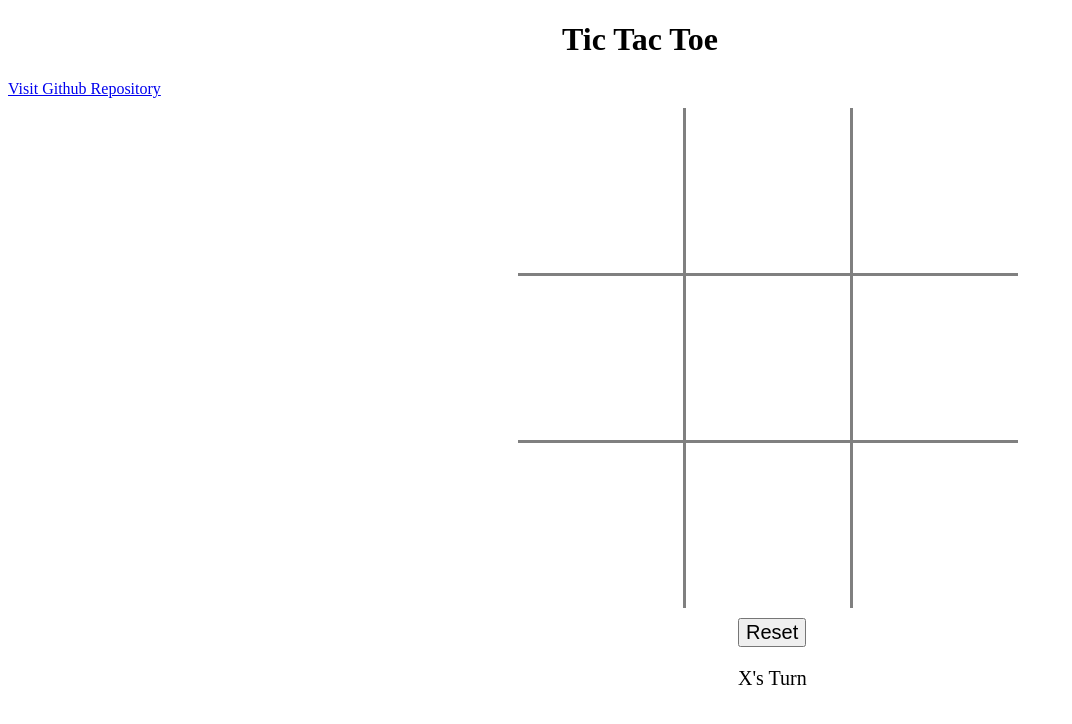
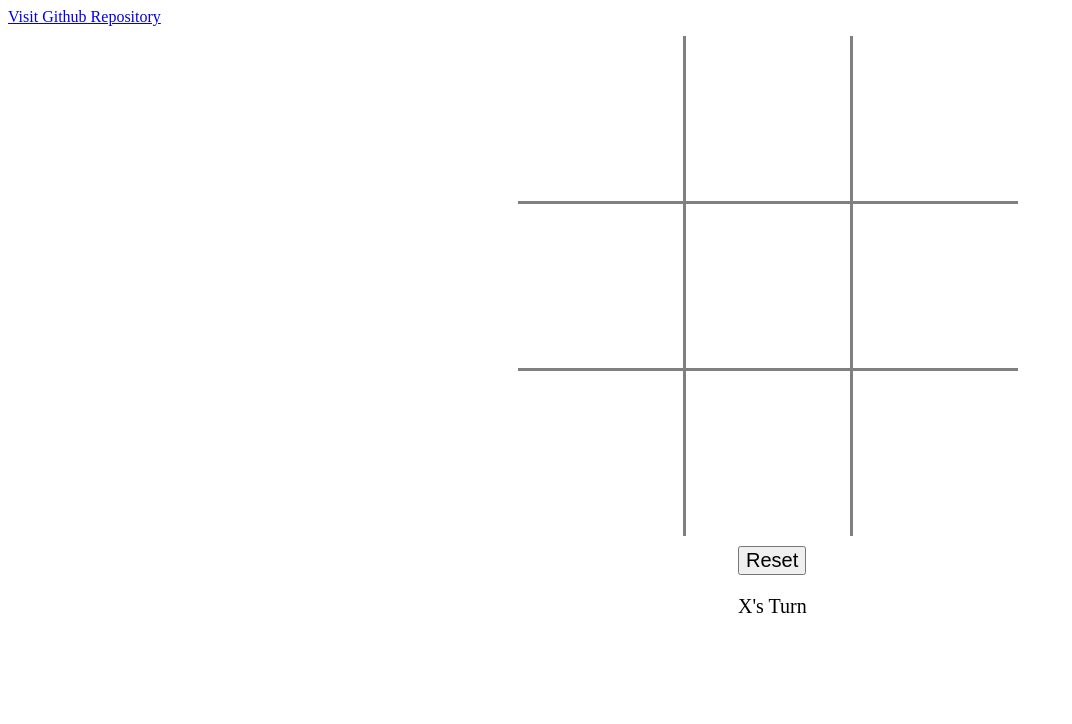
Before and after one commit to bhupradhan/TicTacToe, a plain HTML site: page index.html in a window 1280 px wide. Shown: the whole page, without its empty margins (0-1072 px from the left). Drawn offline with Linux system fonts and the light colour scheme.

```diff
--- a/index.html
+++ b/index.html
@@ -28,7 +28,6 @@
     </style>
 
 </head>
-<h1 style="text-align: center;">Tic Tac Toe</h1>
 
 <body>
 
```
